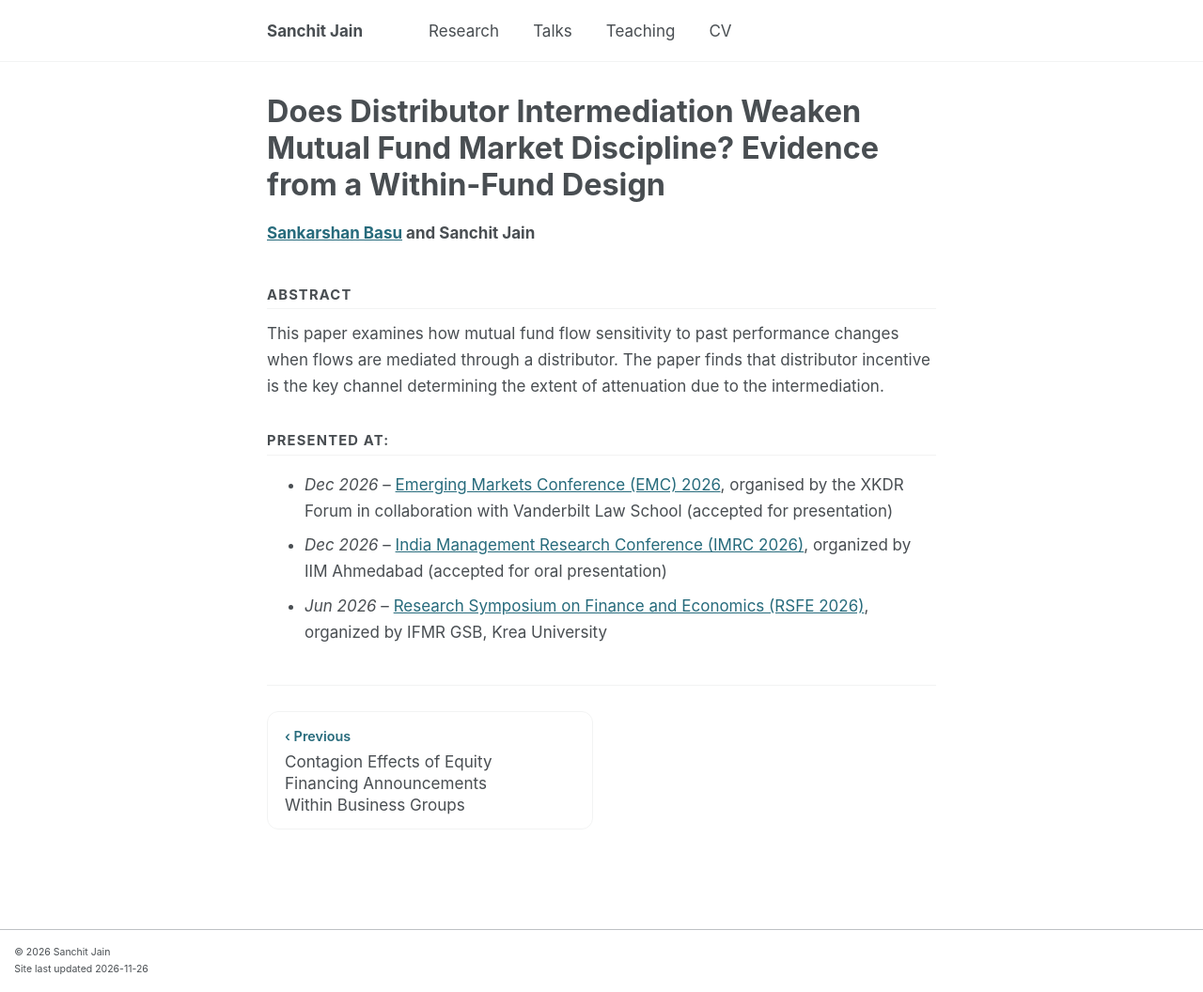
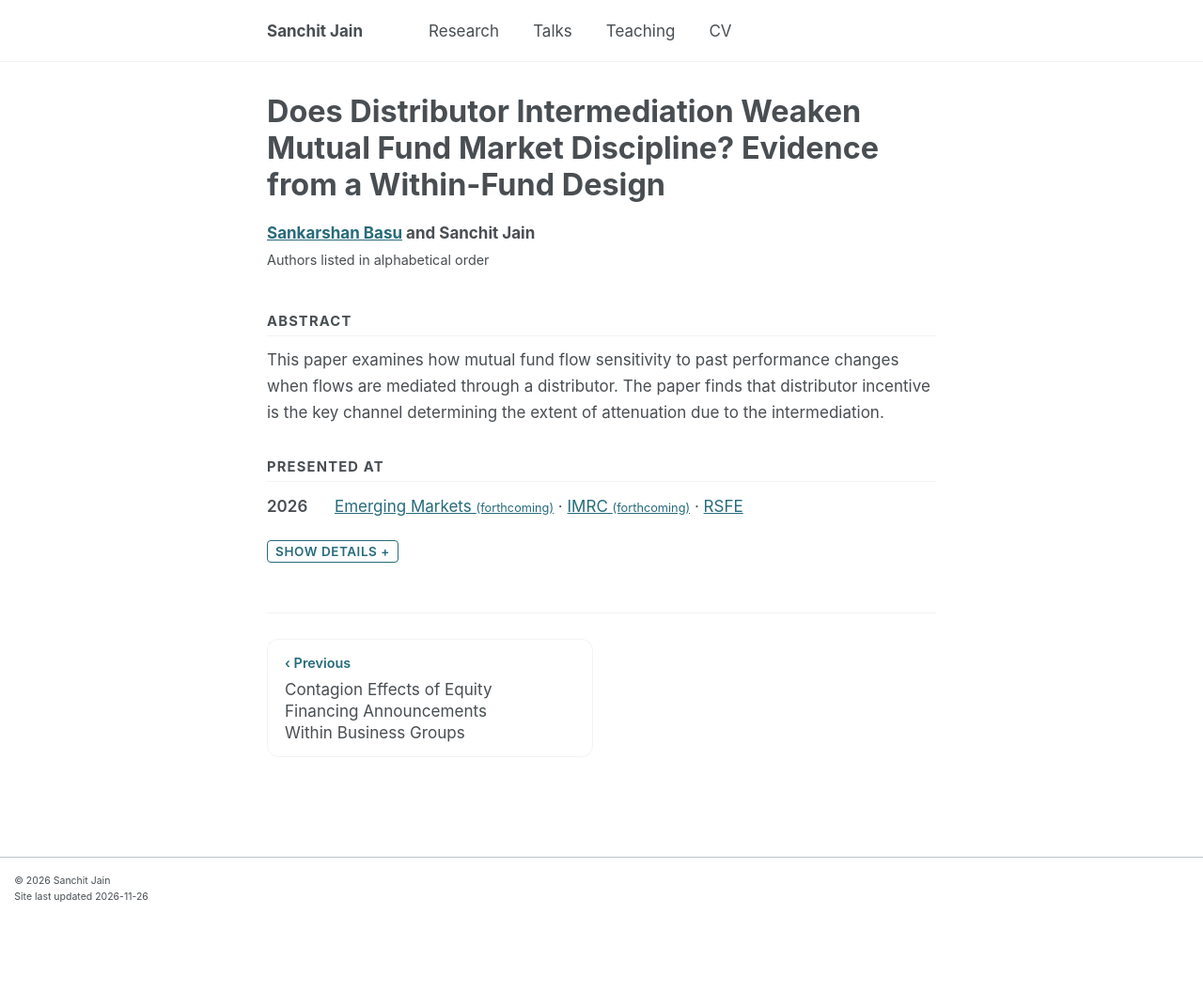
Before and after one commit to casanchitjain/casanchitjain.github.io, a Jekyll site: the page built from _publications/wp-distributor-intermediation-flow-sensitivity.md, in a window 1280 px wide and 1056 px high. Shown: the whole window at 94% size. Built offline with Jekyll 4.4.1, drawn with Linux system fonts in a browser that asks for light colours; a script bundle is joined from its source files by our own code; library files that are not in the unit come from our copies.

Commit message:
Standardise working-paper pages: Presented at layout and author order
- distributor and Fog to Pyre use the same year-grouped Presented at as contagion
- Fog to Pyre author order corrected to Anand, Jain, Pathak, Sekhri
- alphabetical flag on contagion, distributor and Fog to Pyre

```diff
--- a/_publications/wp-distributor-intermediation-flow-sensitivity.md
+++ b/_publications/wp-distributor-intermediation-flow-sensitivity.md
@@ -16,8 +17,18 @@ header:
   og_image: share-distributor.png
 ---
 
-## Presented at:
+## Presented at
+
+<div class="presented">
+<div class="presented__years">
+  <b>2026</b><span><a href="https://www.emergingmarketsconference.org/" title="Emerging Markets Conference (EMC) 2026 (Dec 2026), organised by the XKDR Forum in collaboration with Vanderbilt Law School (accepted for presentation)">Emerging Markets <small>(forthcoming)</small></a> · <a href="https://conference.iima.ac.in/" title="India Management Research Conference (IMRC 2026) (Dec 2026), organized by IIM Ahmedabad (accepted for oral presentation)">IMRC <small>(forthcoming)</small></a> · <a href="https://krea.edu.in/ifmrgsb/research-symposium-finance-and-economics/" title="Research Symposium on Finance and Economics (RSFE 2026) (Jun 2026), organized by IFMR GSB, Krea University">RSFE</a></span>
+</div>
+<details class="presented__full" markdown="1">
+<summary><span class="show">Show details +</span><span class="hide">Hide details &minus;</span></summary>
 
 - *Dec 2026* – [Emerging Markets Conference (EMC) 2026](https://www.emergingmarketsconference.org/), organised by the XKDR Forum in collaboration with Vanderbilt Law School (accepted for presentation)
 - *Dec 2026* – [India Management Research Conference (IMRC 2026)](https://conference.iima.ac.in/), organized by IIM Ahmedabad (accepted for oral presentation)
 - *Jun 2026* – [Research Symposium on Finance and Economics (RSFE 2026)](https://krea.edu.in/ifmrgsb/research-symposium-finance-and-economics/), organized by IFMR GSB, Krea University
+
+</details>
+</div>
```
Also changed, not shown: other parts of _publications/wp-distributor-intermediation-flow-sensitivity.md (+1 -0 lines), _publications/wp-contagion-effects.md (+1 -0 lines), _publications/wp-fog-to-pyre.md (+13 -2 lines).
